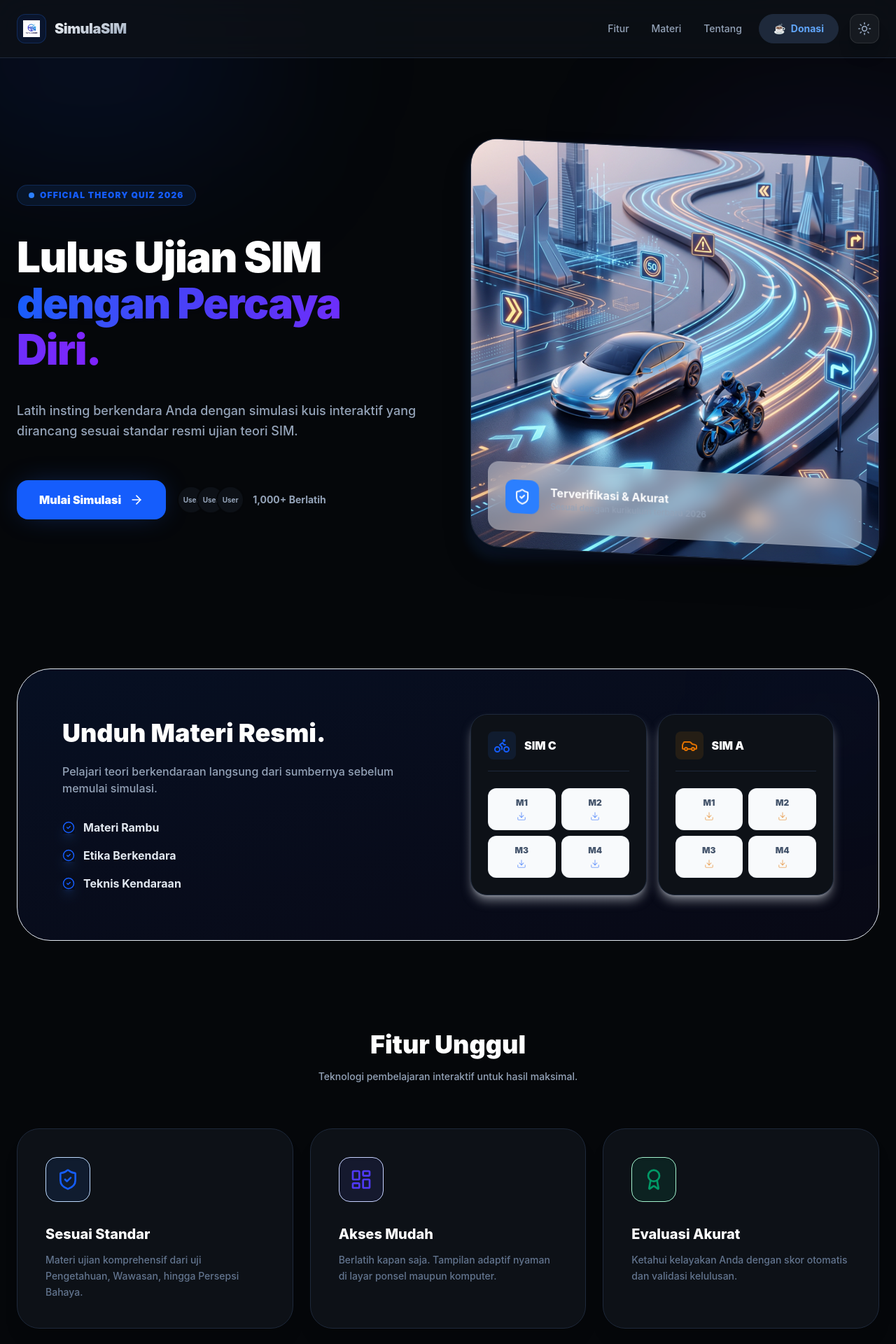
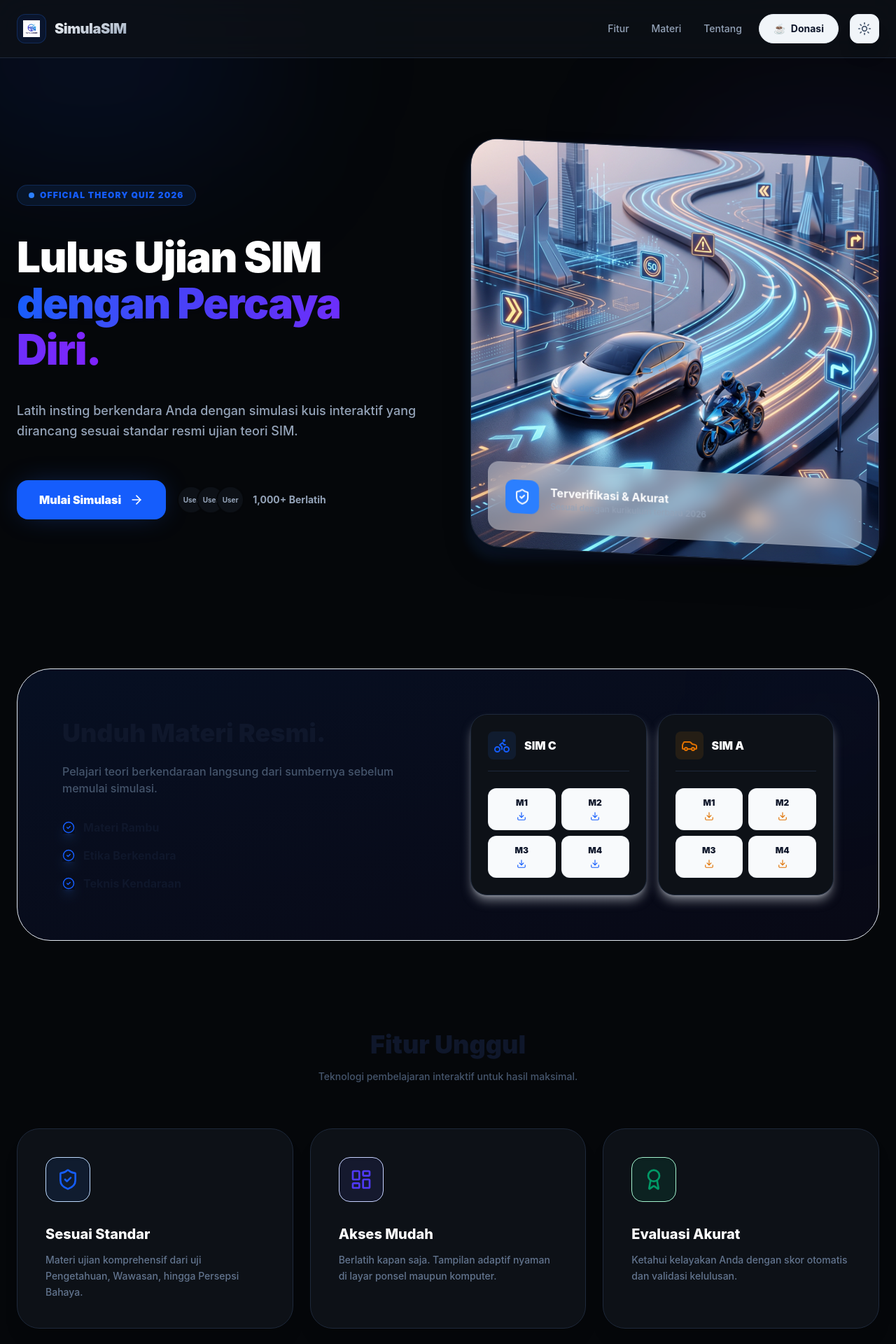
Before and after one commit to ananwxyz/simulasim, a React (Vite) app: page / in a window 1280 px wide. Shown: the top 1920 px of the page at 70% size. Built offline with nearby package versions, Linux system fonts and the light colour scheme; no server answers.

Commit message:
fix: enforce dark/black contrast for all text and buttons in light mode

```diff
--- a/src/components/ThemeToggle.tsx
+++ b/src/components/ThemeToggle.tsx
@@ -7,7 +7,7 @@ export default function ThemeToggle() {
     return (
         <button
             onClick={toggleTheme}
-            className="p-2.5 rounded-xl bg-white/5 border border-white/10 text-slate-400 hover:text-blue-400 hover:bg-blue-400/10 transition-all shadow-xl"
+            className="p-2.5 rounded-xl bg-slate-100 dark:bg-white/5 border border-slate-200 dark:border-white/10 text-slate-600 dark:text-slate-400 hover:text-blue-600 dark:hover:text-blue-400 hover:bg-blue-600/10 transition-all shadow-xl"
             title={theme === 'light' ? 'Switch to Dark Mode' : 'Switch to Light Mode'}
         >
             {theme === 'light' ? <Moon size={20} /> : <Sun size={20} />}
--- a/src/index.css
+++ b/src/index.css
@@ -5,15 +5,15 @@
 }
 
 :root {
-  --background: #f8fafc;
-  --foreground: #0f172a;
-  --heading: #0f172a;
-  --subtext: #64748b;
+  --background: #fcfcfd;
+  --foreground: #020617;
+  --heading: #020617;
+  --subtext: #475569;
   --card-bg: #ffffff;
   --card-border: #e2e8f0;
-  --card-accent: #f1f5f9;
+  --card-accent: #f8fafc;
   --donation-bg: #f1f5f9;
-  --donation-text: #475569;
+  --donation-text: #020617;
 }
 
 .dark {
--- a/src/pages/client/Home.tsx
+++ b/src/pages/client/Home.tsx
@@ -33,7 +33,7 @@ export default function Home() {
                                 href="https://mayar.gg/ananw"
                                 target="_blank"
                                 rel="noopener noreferrer"
-                                className="px-5 py-2.5 text-sm font-bold bg-[var(--donation-bg)] hover:scale-105 border border-[var(--card-border)] rounded-full transition-all flex items-center gap-2 text-[var(--donation-text)]"
+                                className="px-5 py-2.5 text-sm font-bold bg-slate-100 dark:bg-white/5 hover:scale-105 border border-slate-200 dark:border-white/10 rounded-full transition-all flex items-center gap-2 text-slate-900 dark:text-blue-400"
                             >
                                 ☕ <span className="hidden sm:inline">Donasi</span>
                             </a>
@@ -117,15 +117,15 @@ export default function Home() {
 
                         <div className="relative z-10 grid grid-cols-1 lg:grid-cols-2 gap-16 items-center">
                             <div>
-                                <h2 className="text-3xl md:text-4xl font-black text-[var(--heading)] dark:text-white leading-tight mb-5 whitespace-nowrap transition-colors">
+                                <h2 className="text-3xl md:text-4xl font-black text-slate-900 dark:text-white leading-tight mb-5 whitespace-nowrap transition-colors">
                                     Unduh Materi Resmi.
                                 </h2>
-                                <p className="text-[var(--subtext)] dark:text-white/90 text-base font-medium mb-8 transition-colors">
+                                <p className="text-slate-600 dark:text-slate-400 text-base font-medium mb-8 transition-colors">
                                     Pelajari teori berkendaraan langsung dari sumbernya sebelum memulai simulasi.
                                 </p>
                                 <div className="space-y-4">
                                     {['Materi Rambu', 'Etika Berkendara', 'Teknis Kendaraan'].map((item, i) => (
-                                        <div key={i} className="flex items-center gap-3 text-[var(--foreground)] dark:text-white font-bold transition-colors">
+                                        <div key={i} className="flex items-center gap-3 text-slate-900 dark:text-white font-bold transition-colors">
                                             <CheckCircle2 size={18} className="text-blue-600 dark:text-blue-400 shadow-blue-500/20 shadow-lg" />
                                             {item}
                                         </div>
@@ -147,10 +147,10 @@ export default function Home() {
                                             <a
                                                 key={`sim-c-${num}`}
                                                 href={`/Sim-C-Modul-${num}.pdf`}
-                                                className="flex flex-col items-center justify-center p-3 rounded-xl bg-slate-50 dark:bg-white/5 border border-slate-200/50 dark:border-white/5 hover:bg-blue-600 hover:text-white transition-all text-slate-600 dark:text-white font-black text-xs group"
+                                                className="flex flex-col items-center justify-center p-3 rounded-xl bg-slate-50 dark:bg-white/5 border border-slate-200/50 dark:border-white/5 hover:bg-blue-600 hover:text-white transition-all text-slate-900 dark:text-white font-black text-xs group"
                                             >
                                                 M{num}
-                                                <Download size={14} className="mt-1 text-blue-600/50 dark:text-blue-400/50 group-hover:text-white transition-colors" />
+                                                <Download size={14} className="mt-1 text-blue-600 dark:text-blue-400/50 group-hover:text-white transition-colors" />
                                             </a>
                                         ))}
                                     </div>
@@ -169,10 +169,10 @@ export default function Home() {
                                             <a
                                                 key={`sim-a-${num}`}
                                                 href={`/Sim-A-Modul-${num}.pdf`}
-                                                className="flex flex-col items-center justify-center p-3 rounded-xl bg-slate-50 dark:bg-white/5 border border-slate-200/50 dark:border-white/5 hover:bg-amber-600 hover:text-white transition-all text-slate-600 dark:text-white font-black text-xs group"
+                                                className="flex flex-col items-center justify-center p-3 rounded-xl bg-slate-50 dark:bg-white/5 border border-slate-200/50 dark:border-white/5 hover:bg-amber-600 hover:text-white transition-all text-slate-900 dark:text-white font-black text-xs group"
                                             >
                                                 M{num}
-                                                <Download size={14} className="mt-1 text-amber-600/50 dark:text-amber-400/50 group-hover:text-white transition-colors" />
+                                                <Download size={14} className="mt-1 text-amber-600 dark:text-amber-400/50 group-hover:text-white transition-colors" />
                                             </a>
                                         ))}
                                     </div>
@@ -185,8 +185,8 @@ export default function Home() {
                 {/* Features Section */}
                 <section id="features" className="max-w-7xl mx-auto px-6 pb-32">
                     <div className="text-center mb-16 space-y-4">
-                        <h2 className="text-2xl md:text-4xl font-black text-[var(--heading)] transition-colors">Fitur Unggul</h2>
-                        <p className="text-[var(--subtext)] max-w-xl mx-auto text-sm font-medium transition-colors">Teknologi pembelajaran interaktif untuk hasil maksimal.</p>
+                        <h2 className="text-2xl md:text-4xl font-black text-slate-900 dark:text-white transition-colors">Fitur Unggul</h2>
+                        <p className="text-slate-600 dark:text-slate-400 max-w-xl mx-auto text-sm font-medium transition-colors">Teknologi pembelajaran interaktif untuk hasil maksimal.</p>
                     </div>
 
                     <div className="grid grid-cols-1 md:grid-cols-3 gap-6">
--- a/src/pages/client/Landing.tsx
+++ b/src/pages/client/Landing.tsx
@@ -63,7 +63,7 @@ export default function Landing() {
                                 </h3>
                                 <div className="grid grid-cols-1 md:grid-cols-2 gap-4">
                                     <div className="group">
-                                        <label className="block text-slate-500 dark:text-slate-500 text-[9px] font-black uppercase tracking-widest mb-1 px-1 transition-colors">Nama Lengkap</label>
+                                        <label className="block text-slate-900 dark:text-slate-500 text-[9px] font-black uppercase tracking-widest mb-1 px-1 transition-colors">Nama Lengkap</label>
                                         <div className="relative">
                                             <input
                                                 required
@@ -97,7 +97,7 @@ export default function Landing() {
                                 </h3>
 
                                 <div className="space-y-3">
-                                    <label className="block text-slate-500 dark:text-slate-500 text-[8px] font-black uppercase tracking-widest mb-1 px-1 transition-colors">Kategori SIM</label>
+                                    <label className="block text-slate-900 dark:text-slate-500 text-[8px] font-black uppercase tracking-widest mb-1 px-1 transition-colors">Kategori SIM</label>
                                     <div className="grid grid-cols-2 lg:grid-cols-4 gap-3">
                                         {(['SIM C', 'SIM A'] as const).map((type) => (
                                             <button
```
